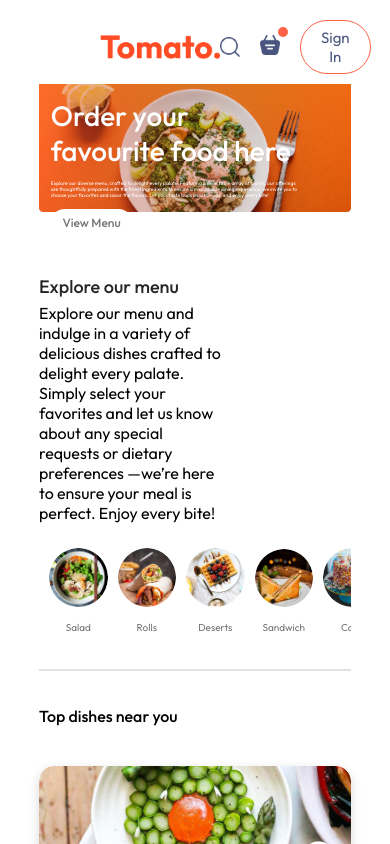
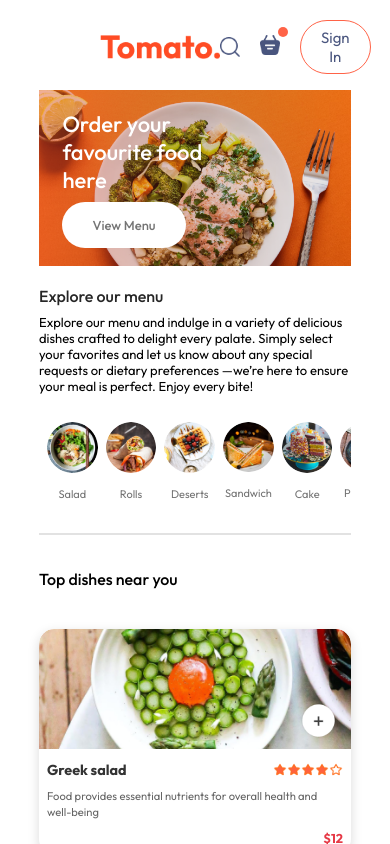
Before and after one commit to iammahesh123/Food-Delivery-App, a React (Vite) app in the folder frontend/: page / in a window 390 px wide. Shown: the top 844 px of the page. Built offline with nearby package versions, Linux system fonts and the light colour scheme.

Commit message:
fix css issues

```diff
--- a/frontend/src/components/ExploreMenu/ExploreMenu.css
+++ b/frontend/src/components/ExploreMenu/ExploreMenu.css
@@ -2,6 +2,7 @@
     display: flex;
     flex-direction: column;
     gap: 20px;
+    margin-top: 20px;
 }
 
 .explore-menu h1{
@@ -60,80 +61,60 @@
 }
 
 /* Responsive styles */
-@media (max-width: 1024px) {
-    .explore-menu-list {
-        gap: 20px; /* Reduce gap for medium screens */
+@media (max-width: 1050px) {
+    .explore-menu-text {
+        max-width: 100%;
+        font-size: 14px;
     }
 
     .explore-menu-list-items img {
-        width: 10vw; /* Slightly reduce image size */
-        min-width: 20px; /* Increase the minimum size */
+        width: 10vw;
+        min-width: 20px;
     }
 
     .explore-menu-list-items p {
-        font-size: 14px; /* Adjust font size */
+        font-size: 14px;
+    }
+}
+@media (max-width: 992px) {
+    .explore-menu-text {
+        font-size: 13px;
+    }
+
+    .explore-menu-list-items img {
+        width: 9vw;
+        min-width: 18px;
+    }
+
+    .explore-menu-list-items p {
+        font-size: 13px;
     }
 }
 
-@media (max-width: 768px) {
+@media (max-width: 576px) {
     .explore-menu {
-        gap: 10px; /* Reduce overall gap */
+        gap: 8px;
+    }
+
+    .explore-menu h1 {
+        font-size: 16px;
     }
 
     .explore-menu-list {
-        gap: 15px; /* Further reduce gap for smaller screens */
-        padding: 0 10px; /* Add padding for list items */
+        gap: 8px;
+        padding: 0 8px;
     }
 
     .explore-menu-list-items img {
-        width: 12vw; /* Significantly reduce image size */
-        min-width: 22px; /* Increase the minimum size */
+        width: 13vw;
+        min-width: 22px;
     }
 
     .explore-menu-list-items p {
-        font-size: 12px; /* Decrease font size */
-    }
-}
-
-@media (max-width: 480px) {
-    .explore-menu {
-        gap: 5px; /* Minimize gap for very small screens */
-    }
-
-    .explore-menu h1 {
-        font-size: 18px; /* Smaller heading size */
-    }
-
-    .explore-menu-list {
-        display: flex; /* Ensure items are in a row */
-        flex-direction: row; /* Maintain horizontal layout */
-        gap: 10px; /* Tighten gap */
-        overflow-x: auto; /* Enable horizontal scrolling */
-        white-space: nowrap; /* Prevent items from wrapping to the next line */
-        padding-bottom: 5px; /* Add some space to avoid scrollbar overlap */
-        scroll-behavior: smooth;
-        scrollbar-shadow-color: transparent;
-    }
-
-    .explore-menu-list::-webkit-scrollbar {
-        height: 6px; /* Adjust scrollbar height for small screens */
-    }
-
-    .explore-menu-list::-webkit-scrollbar-thumb {
-        background-color: #ccc; /* Customize scrollbar color */
-        border-radius: 3px;
-    }
-
-    .explore-menu-list-items img {
-        width: 15vw; /* Extremely small image size */
-        min-width: 25px; /* Minimize minimum width */
-    }
-
-    .explore-menu-list-items p {
-        font-size: 10px; /* Very small font size */
+        font-size: 11px;
     }
 
     .explore-menu hr {
-        margin: 5px 0px; /* Smaller spacing for hr */
+        margin: 4px 0px;
     }
 }
--- a/frontend/src/components/Footer/Footer.css
+++ b/frontend/src/components/Footer/Footer.css
@@ -15,7 +15,7 @@
 
 .footer-content-left, .footer-content-center, .footer-content-right {
     flex: 1;
-    padding: 20px;
+    padding: auto;
 }
 
 .footer-content-left img {
@@ -66,68 +66,15 @@
     text-align: center;
 }
 
-/* Responsive styles */
-@media (max-width: 768px) {
-    .footer-content {
+@media (max-width:750px) {
+    .footer-content{
+        display: flex;
         flex-direction: column;
-        align-items: start;
-    }
-
-    .footer-content-left, .footer-content-center, .footer-content-right {
-        padding: 10px;
-    }
-
-    .footer-content-left img, .footer-content-center h2, .footer-content-right h2 {
-        width: 120px;
-        margin-bottom: 10px;
-    }
-
-    .footer-social-icons img {
-        width: 25px;
-        margin-right: 8px;
-    }
-
-    .footer-content-center ul li, .footer-content-right ul li {
-        font-size: 0.8rem;
-    }
-
-    .footer hr {
-        margin: 15px 0;
-    }
-}
-
-@media (max-width: 480px) {
-    .footer {
-        padding: 15px 0;
-    }
-
-    .footer-content {
-        padding: 10px;
-    }
-
-    .footer-content-left, .footer-content-center, .footer-content-right {
-        padding: 8px;
-    }
-
-    .footer-content-left img, .footer-content-center h2, .footer-content-right h2 {
-        width: 100px;
-        margin-bottom: 8px;
-    }
-
-    .footer-social-icons img {
-        width: 20px;
-        margin-right: 6px;
-    }
-
-    .footer-content-center ul li, .footer-content-right ul li {
-        font-size: 0.7rem;
-    }
-
-    .footer hr {
-        margin: 10px 0;
+        gap: 35px;
     }
 
     .footer-copyright {
-        font-size: 0.7rem;
+        text-align: center;
     }
+
 }
--- a/frontend/src/components/Header/Header.css
+++ b/frontend/src/components/Header/Header.css
@@ -1,124 +1,81 @@
 .header {
     height: 34vw;
     margin-top: 90px;
-    background: url('/header_img.png') no-repeat;
-    background-size: contain;
+    background: url('/header_img.png') no-repeat center center;
+    background-size: cover;
     position: relative;
     z-index: 1;
-
 }
 
 .header-contents {
     position: absolute;
     display: flex;
     flex-direction: column;
-    align-items: start;
+    align-items: flex-start;
     gap: 1.5vw;
     max-width: 50%;
     bottom: 10%;
     left: 6vw;
-    animation: fadeIn 3s;
+    animation: fadeIn 3s ease-in-out;
 }
 
 .header-contents h2 {
     font-weight: 500;
     color: white;
-    font-size: max(4.5vw, 22px);
+    font-size: clamp(22px, 4.5vw, 40px);
 }
 
 .header-contents p {
     color: white;
-    font-size: 1vw;
+    font-size: clamp(12px, 1vw, 16px);
 }
 
 .header-contents button {
     border: none;
     color: #747474;
     font-weight: 500;
-    padding: 1vw 2.3vw;
+    padding: clamp(10px, 1vw, 16px) clamp(20px, 2.3vw, 32px);
     background-color: white;
-    font-size: max(1vw,13px);
+    background-size: contain;
+    font-size: clamp(13px, 1vw, 18px);
     border-radius: 50px;
+    cursor: pointer;
+    transition: background-color 0.3s, transform 0.3s;
+}
+
+.header-contents button:hover {
+    background-color: #f0f0f0;
+    transform: scale(1.05);
 }
 
 /* Responsive styles */
 @media (max-width: 1024px) {
     .header {
-        height: 40vw;
-        margin-top: 60px;
+        height: auto;
+        aspect-ratio: 16 / 9;
     }
+    .header-contents {
+        max-width: 45%;
+    }
+}
+
+@media (max-width: 750px) {
+    .header {
+        height: auto;
+        aspect-ratio: 16 / 9;
+    }
+
 
     .header-contents {
         max-width: 60%;
-        bottom: 12%;
-        left: 5vw;
         gap: 2vw;
     }
 
-    .header-contents h2 {
-        font-size: max(5vw, 24px);
-    }
-
     .header-contents p {
-        font-size: 1.1vw;
+        display: none;
     }
 
     .header-contents button {
-        padding: 1.2vw 2.6vw;
-        font-size: max(1.1vw, 14px);
+        padding: clamp(15px, 2vw, 25px) clamp(30px, 4vw, 50px);
     }
 }
-
-@media (max-width: 768px) {
-    .header {
-        height: 45vw; /* Adjust height for smaller devices */
-        margin-top: 90px;
-    }
-
-    .header-contents {
-        max-width: 70%;
-        bottom: 15%;
-        left: 4vw;
-        gap: 2.5vw;
-    }
-
-    .header-contents h2 {
-        font-size: max(5.5vw, 26px);
-    }
-
-    .header-contents p {
-        font-size: 1.2vw;
-    }
-
-    .header-contents button {
-        padding: 1.3vw 2.8vw;
-        font-size: max(1.2vw, 15px);
-    }
-}
-
-@media (max-width: 480px) {
-    .header {
-        height: 50vw; /* Further adjust for mobile devices */
-        margin-top:80px;
-    }
-
-    .header-contents {
-        max-width: 80%;
-        bottom: 20%;
-        left: 3vw;
-        gap: 3vw;
-    }
-
-    .header-contents h2 {
-        font-size: max(6vw, 28px);
-    }
-
-    .header-contents p {
-        font-size: 1.3vw;
-    }
-
-    .header-contents button {
-        padding: 1.5vw 3vw;
-        font-size: max(1.4vw, 12px);
-    }
-}
```
